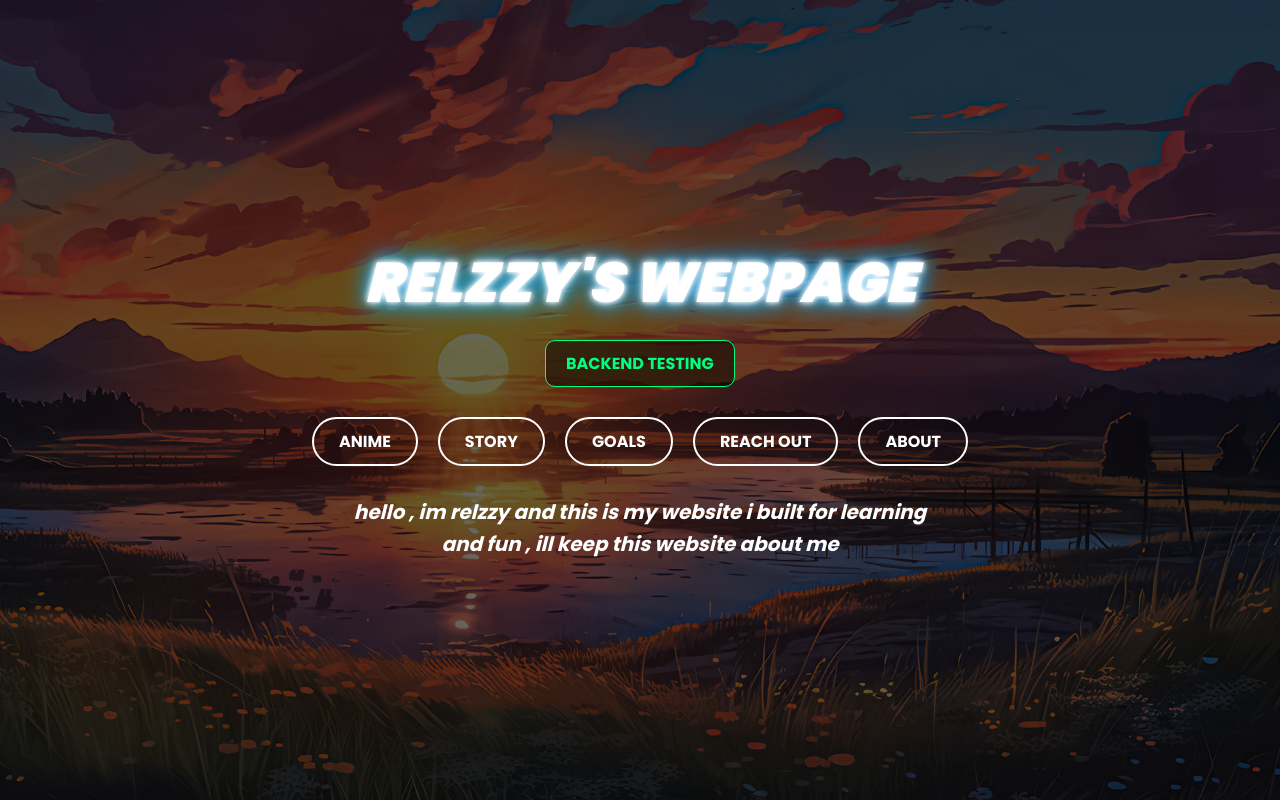
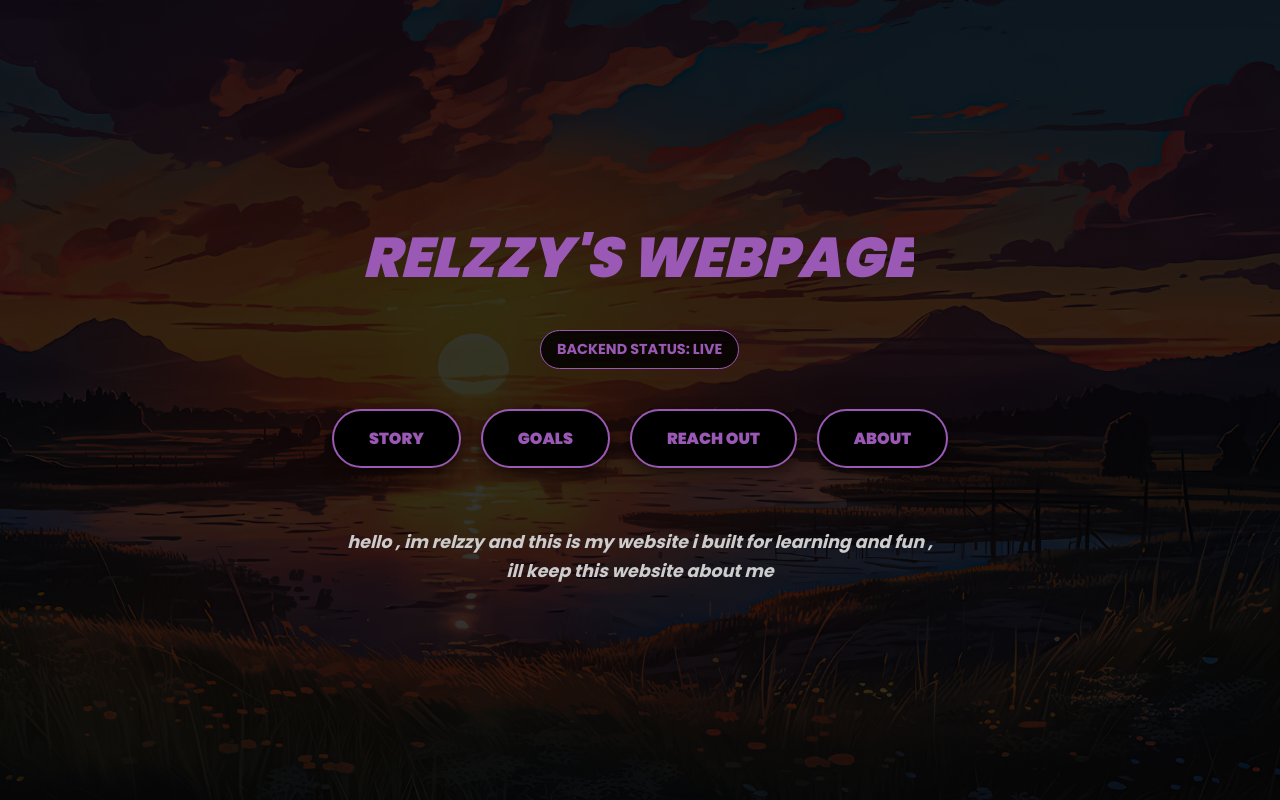
Before and after one commit to relzzy/my-personal-web, a plain HTML site: page index.html in a window 1280 px wide. Drawn offline with Linux system fonts and the light colour scheme.

Commit message:
Add files via upload

```diff
--- a/index.html
+++ b/index.html
@@ -10,54 +10,21 @@
     <link href="https://fonts.googleapis.com/css2?family=Poppins:wght@400;700;900&display=swap" rel="stylesheet">
 
     <style>
-        /* Define animations we will use */
-        @keyframes fadeInDown {
-            from {
-                opacity: 0;
-                transform: translateY(-30px);
-            }
-            to {
-                opacity: 1;
-                transform: translateY(0);
-            }
+        /* --- ANIMATIONS --- */
+        @keyframes blink {
+            50% { border-color: transparent; }
         }
-
-        @keyframes fadeInUp {
-            from {
-                opacity: 0;
-                transform: translateY(30px);
-            }
-            to {
-                opacity: 1;
-                transform: translateY(0);
-            }
+        @keyframes typing {
+            from { width: 0; }
+            to { width: 100%; }
         }
-
-        /* --- NEW ANIMATION ---
-           This is the "pop and fade" effect you asked for.
-        */
         @keyframes popAndFade {
-            0% {
-                opacity: 0;
-                transform: translateY(20px) scale(0.9);
-            }
-            15% {
-                opacity: 1;
-                transform: translateY(0) scale(1.05);
-            }
-            30% {
-                transform: scale(1);
-            }
-            80% {
-                opacity: 1;
-                transform: scale(1);
-            }
-            100% {
-                opacity: 0;
-                transform: translateY(-20px) scale(0.9);
-            }
+            0% { opacity: 0; transform: translateY(20px) scale(0.9); }
+            15% { opacity: 1; transform: translateY(0) scale(1.05); }
+            30% { transform: scale(1); }
+            80% { opacity: 1; transform: scale(1); }
+            100% { opacity: 0; transform: translateY(-20px) scale(0.9); }
         }
-
 
         /* Basic setup */
         * {
@@ -68,12 +35,10 @@
 
         body {
             font-family: 'Poppins', sans-serif;
-
-            background-image: linear-gradient(rgba(0, 0, 0, 0.6), rgba(0, 0, 0, 0.6)), url('sunrise.jpg');
+            background-image: linear-gradient(rgba(0, 0, 0, 0.8), rgba(0, 0, 0, 0.8)), url('sunrise.jpg');
             background-size: cover;
             background-position: center;
             background-attachment: fixed;
-
             display: flex;
             flex-direction: column;
             justify-content: center;
@@ -81,115 +46,132 @@
             min-height: 100vh;
             text-align: center;
             color: #ffffff;
+            padding: 20px 0;
+            overflow-x: hidden;
+        }
 
-            /* Add padding for mobile to prevent content from touching edges */
-            padding: 20px 0;
+        /* --- TYPING TITLE (No Glow) --- */
+        .typing-container {
+            display: inline-block;
+            margin-bottom: 20px;
         }
 
         h1 {
-            font-size: clamp(2.5rem, 10vw, 3.5rem);
+            font-size: clamp(2rem, 6vw, 3.5rem);
             font-weight: 900;
             font-style: italic;
-            color: #fff;
 
-            text-shadow:
-                0 0 5px #fff,
-                0 0 10px #fff,
-                0 0 20px #00aaff,
-                0 0 30px #00aaff;
+            /* Plain Purple, No Glow */
+            color: #9b59b6;
 
-            animation: fadeInDown 1s ease-out;
+            overflow: hidden;
+            white-space: nowrap;
+            border-right: 4px solid #fff;
+            width: 0;
+            animation:
+                typing 3.5s steps(30, end) forwards,
+                blink 0.75s step-end infinite;
         }
 
-        /* --- NEW STYLE for the pop-up text --- */
+        /* --- BACKEND STATUS --- */
         .backend-status {
-            font-size: 1rem;
+            font-size: 0.9rem;
             font-weight: 700;
             text-transform: uppercase;
-            color: #00ff7f; /* "scam" form green, looks "techy" */
-            background: rgba(0, 0, 0, 0.5);
-            padding: 10px 20px;
-            border-radius: 10px;
-            border: 1px solid #00ff7f;
-            margin-top: 15px;
-
-            /* Apply the animation */
-            animation: popAndFade 5s ease-in-out; /* 5s total duration */
-            animation-delay: 1s; /* Wait 1s after page load */
-            animation-fill-mode: forwards; /* Stays invisible at the end */
-
-            /* Start invisible */
+            color: #9b59b6; /* Purple to match */
+            background: rgba(0, 0, 0, 0.8);
+            padding: 8px 16px;
+            border-radius: 50px;
+            border: 1px solid #9b59b6;
+            margin-top: 10px;
+            animation: popAndFade 5s ease-in-out 1s forwards;
             opacity: 0;
         }
 
+        /* --- NAVIGATION BUTTONS --- */
         nav {
             display: flex;
             flex-wrap: wrap;
             justify-content: center;
-
             width: 100%;
-            max-width: 800px;
-
-            margin: 25px 0;
-            animation: fadeInUp 1s ease-out 0.3s;
-            animation-fill-mode: backwards;
+            max-width: 900px;
+            margin: 40px 0;
+            gap: 20px;
         }
 
         nav a {
             font-size: 1rem;
-            font-weight: 700;
+            font-weight: 800;
             text-decoration: none;
-            color: #ffffff;
             text-transform: uppercase;
+            padding: 15px 35px;
 
-            padding: 10px 25px;
-            margin: 5px 10px;
+            /* PURPLE & BLACK THEME */
+            color: #9b59b6; /* Purple Text */
+            background-color: #000000; /* Black Background */
+            border: 2px solid #9b59b6; /* Purple Border */
 
-            border: 2px solid #ffffff;
             border-radius: 50px;
-
-            transition: all 0.3s ease;
+            transition: all 0.3s cubic-bezier(0.175, 0.885, 0.32, 1.275);
+            box-shadow: 0 5px 15px rgba(0,0,0,0.5);
         }
 
+        /* Hover Effect: Flip Colors */
         nav a:hover {
-            background-color: #ffffff;
-            color: #000000;
-            transform: translateY(-5px);
-            box-shadow: 0 5px 15px rgba(255, 255, 255, 0.3);
+            transform: translateY(-5px) scale(1.05);
+            background-color: #9b59b6; /* Purple Background */
+            color: #000000; /* Black Text */
+            box-shadow: 0 0 20px rgba(155, 89, 182, 0.6); /* Subtle purple glow */
         }
 
+        /* --- WELCOME TEXT --- */
         .welcome-text {
-            font-size: 1.25rem;
+            font-size: 1.1rem;
             font-weight: bold;
             font-style: italic;
-
             max-width: 600px;
             width: 90%;
+            line-height: 1.6;
+            margin-top: 20px;
+            color: #ccc;
+        }
 
-            line-height: 1.6;
+        /* --- EASTER EGG BANNER --- */
+        .easter-egg-banner {
+            position: fixed;
+            top: 20px;
+            left: 50%;
+            transform: translateX(-50%) translateY(-150%);
+            background: #000;
+            padding: 20px 40px;
+            border-radius: 12px;
+            border: 2px solid #9b59b6;
+            box-shadow: 0 0 30px #9b59b6;
+            text-align: center;
+            z-index: 9999;
+            transition: transform 0.5s ease;
+        }
 
-            animation: fadeInUp 1s ease-out 0.6s;
-            animation-fill-mode: backwards;
+        .easter-egg-banner.show {
+            transform: translateX(-50%) translateY(0);
         }
+
+        .easter-egg-banner h2 { color: #9b59b6; margin: 0; text-transform: uppercase; }
+        .easter-egg-banner p { color: #fff; margin-top: 5px; }
+
     </style>
 </head>
 
 <body>
 
-    <h1>RELZZY'S WEBPAGE</h1>
+    <div class="typing-container">
+        <h1>RELZZY'S WEBPAGE</h1>
+    </div>
 
-    <!--
-      *** NEW HTML ELEMENT ***
-      This is the text that will pop up and fade out.
-    -->
-    <p class="backend-status">Backend Testing</p>
+    <p class="backend-status">Backend Status: Live</p>
 
     <nav>
-        <a href="anime.html">ANIME</a>
-
-        <!-- This link is correct for your file structure -->
         <a href="main.html">STORY</a>
-
         <a href="test.html">GOALS</a>
         <a href="input.html">REACH OUT</a>
         <a href="about.html">ABOUT</a>
@@ -199,5 +181,47 @@
         hello , im relzzy and this is my website i built for learning and fun , ill keep this website about me
     </p>
 
+    <div id="secret-banner" class="easter-egg-banner">
+        <h2>🎉 SECRET FOUND! 🎉</h2>
+        <p>You truly know this place.</p>
+    </div>
+
+    <script>
+        let inputSequence = '';
+
+        // We listen for key presses
+        window.addEventListener('keydown', (e) => {
+            // Add key to sequence
+            inputSequence += e.key.toLowerCase();
+
+            // Keep sequence manageable (last 10 chars is enough for our words)
+            if (inputSequence.length > 10) {
+                inputSequence = inputSequence.slice(-10);
+            }
+
+            // 1. Check for 'anime' -> REDIRECT
+            if (inputSequence.includes('anime')) {
+                // Reset sequence to prevent double triggers
+                inputSequence = '';
+                // Redirect
+                window.location.href = 'anime.html';
+            }
+
+            // 2. Check for 'relzzy' -> BANNER
+            if (inputSequence.includes('relzzy')) {
+                inputSequence = '';
+                activateBanner();
+            }
+        });
+
+        function activateBanner() {
+            const banner = document.getElementById('secret-banner');
+            banner.classList.add('show');
+            setTimeout(() => {
+                banner.classList.remove('show');
+            }, 4000);
+        }
+    </script>
+
 </body>
 </html>
```
